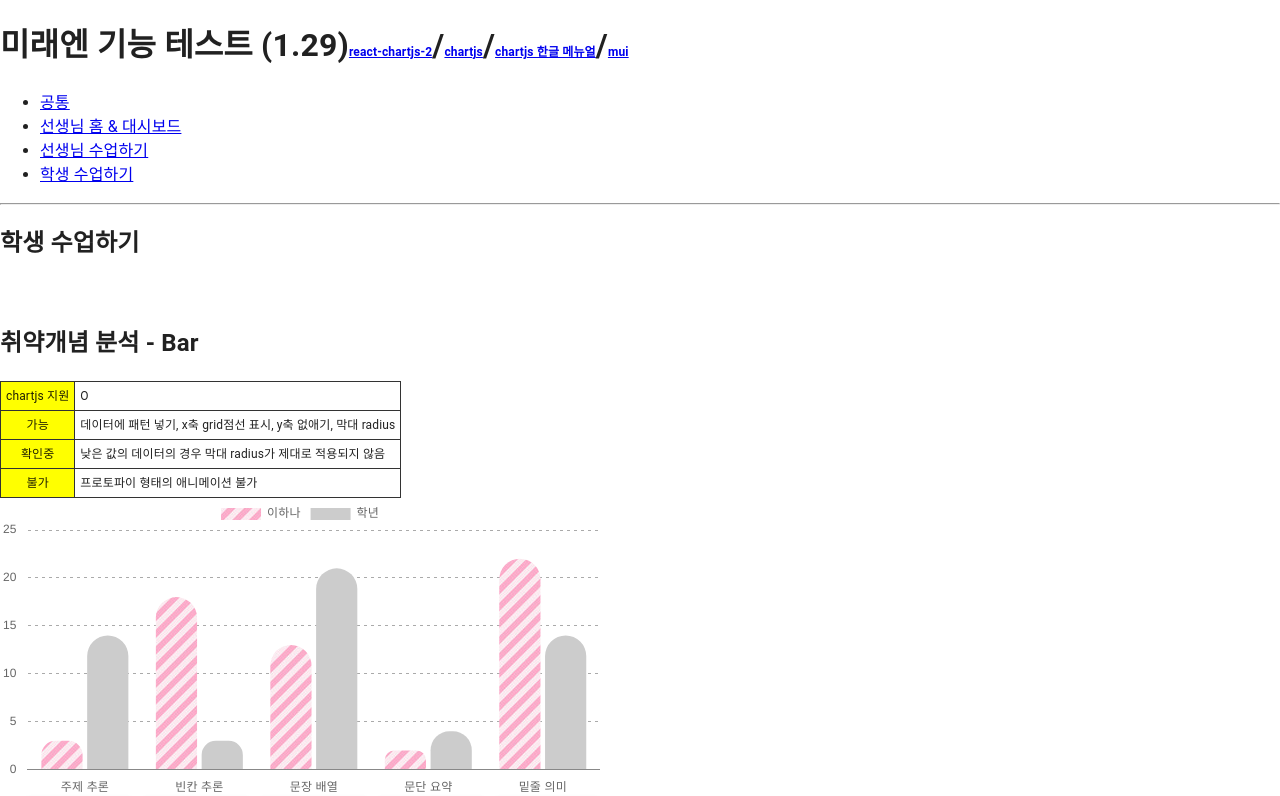
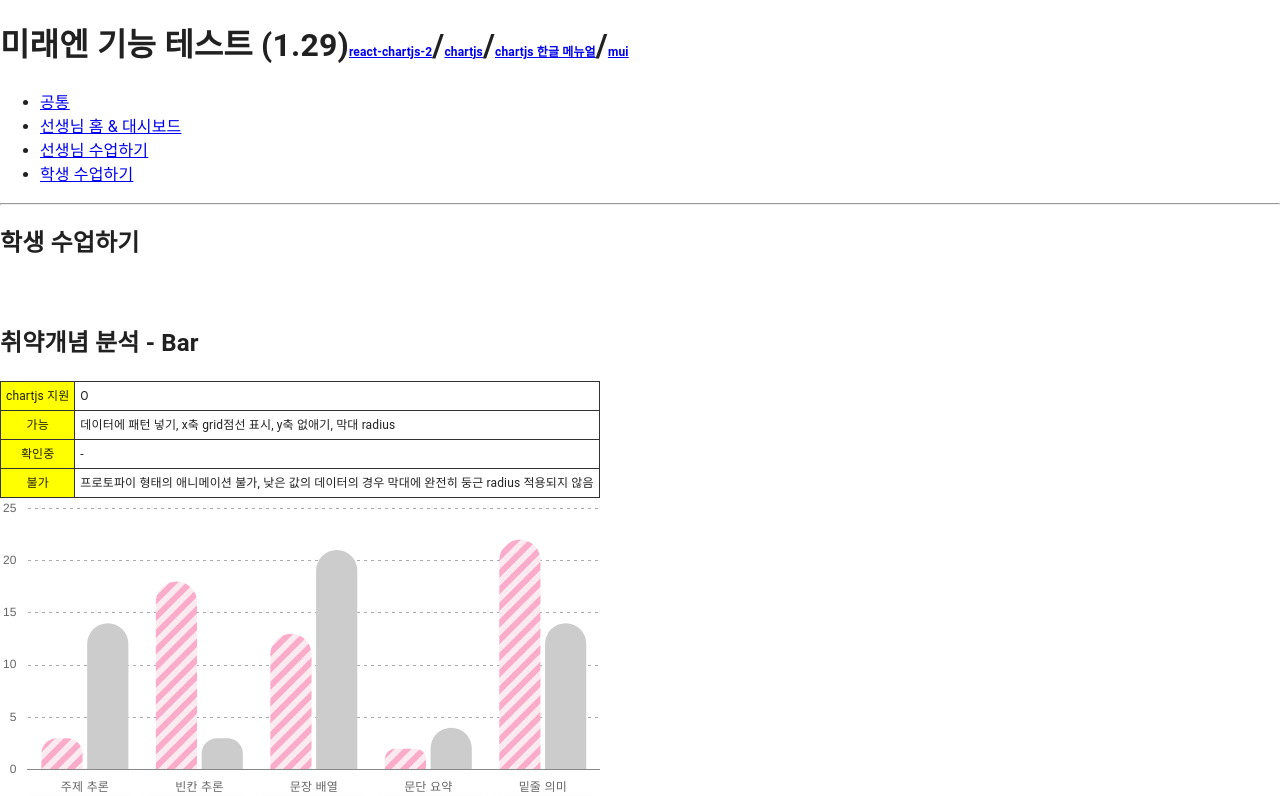
Before and after one commit to rightbrainLIB/miraeN_function_test, a React (Vite) app: page /miraeN_function_test/s1 in a window 1280 px wide. Shown: the top 796 px of the page. Built offline with nearby package versions, Linux system fonts and the light colour scheme.

Commit message:
[수정] bar 차트 수정

```diff
--- a/src/components/S1Bar.tsx
+++ b/src/components/S1Bar.tsx
@@ -29,6 +29,9 @@ const barOptions = {
     title: {
       display: false,
     },
+    legend: {
+      display: false
+    }
   },
   scales: {
     x: {
@@ -63,7 +66,6 @@ const barData = {
       label: '이하나',
       data: labels.map(() => faker.datatype.number({ min: 0, max: 25 })),
       backgroundColor: stripe.onload = () => {
-
         const shape = document.createElement('canvas')
         const ctx = shape.getContext('2d')
         if(ctx) {
--- a/src/pages/S1.tsx
+++ b/src/pages/S1.tsx
@@ -20,11 +20,11 @@ function S1() {
           </tr>
           <tr>
             <th>확인중</th>
-            <td>낮은 값의 데이터의 경우 막대 radius가 제대로 적용되지 않음</td>
+            <td>-</td>
           </tr>
           <tr>
             <th>불가</th>
-            <td>프로토파이 형태의 애니메이션 불가</td>
+            <td>프로토파이 형태의 애니메이션 불가, 낮은 값의 데이터의 경우 막대에 완전히 둥근 radius 적용되지 않음</td>
           </tr>
         </tbody>
       </table>
```
